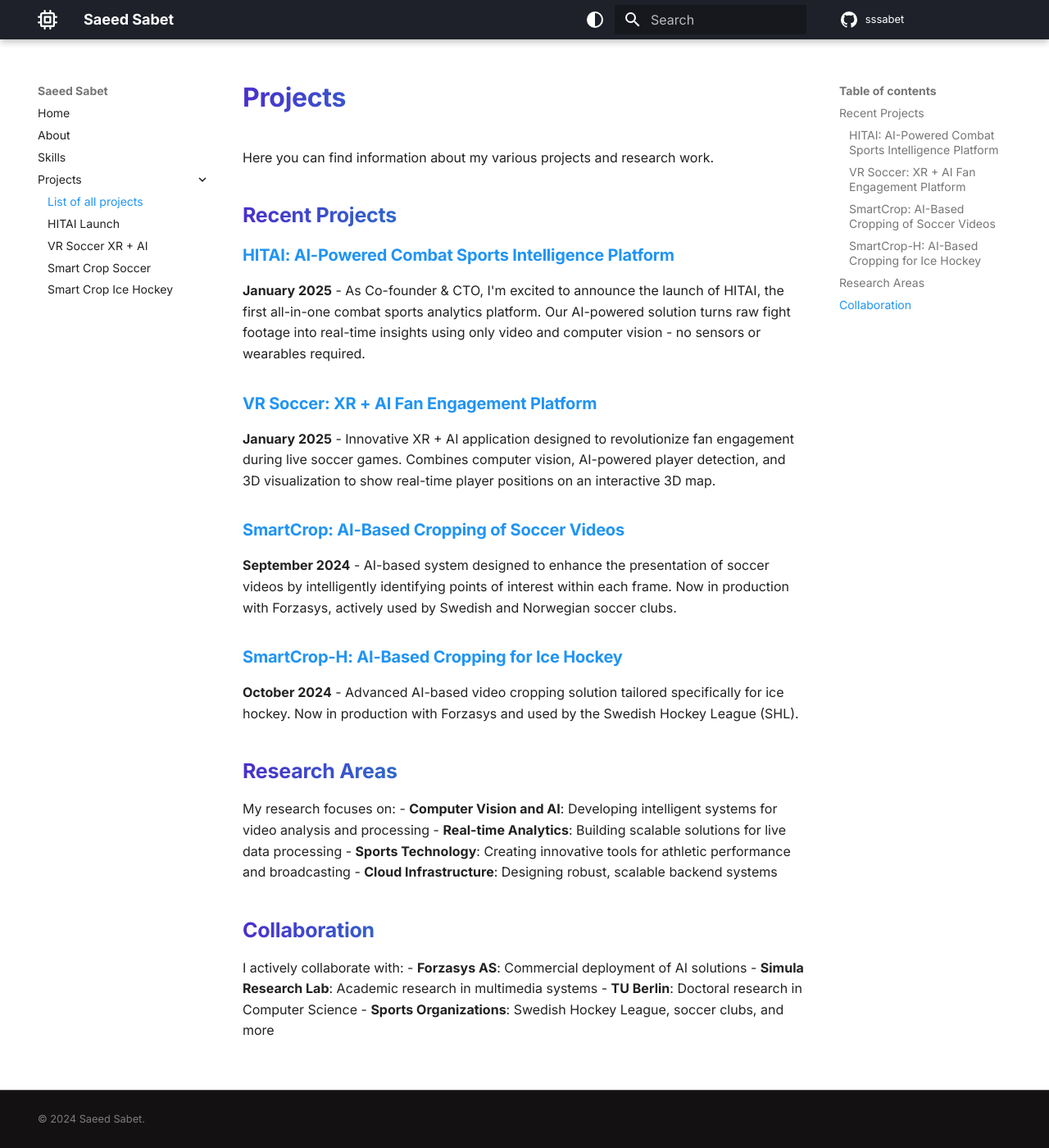
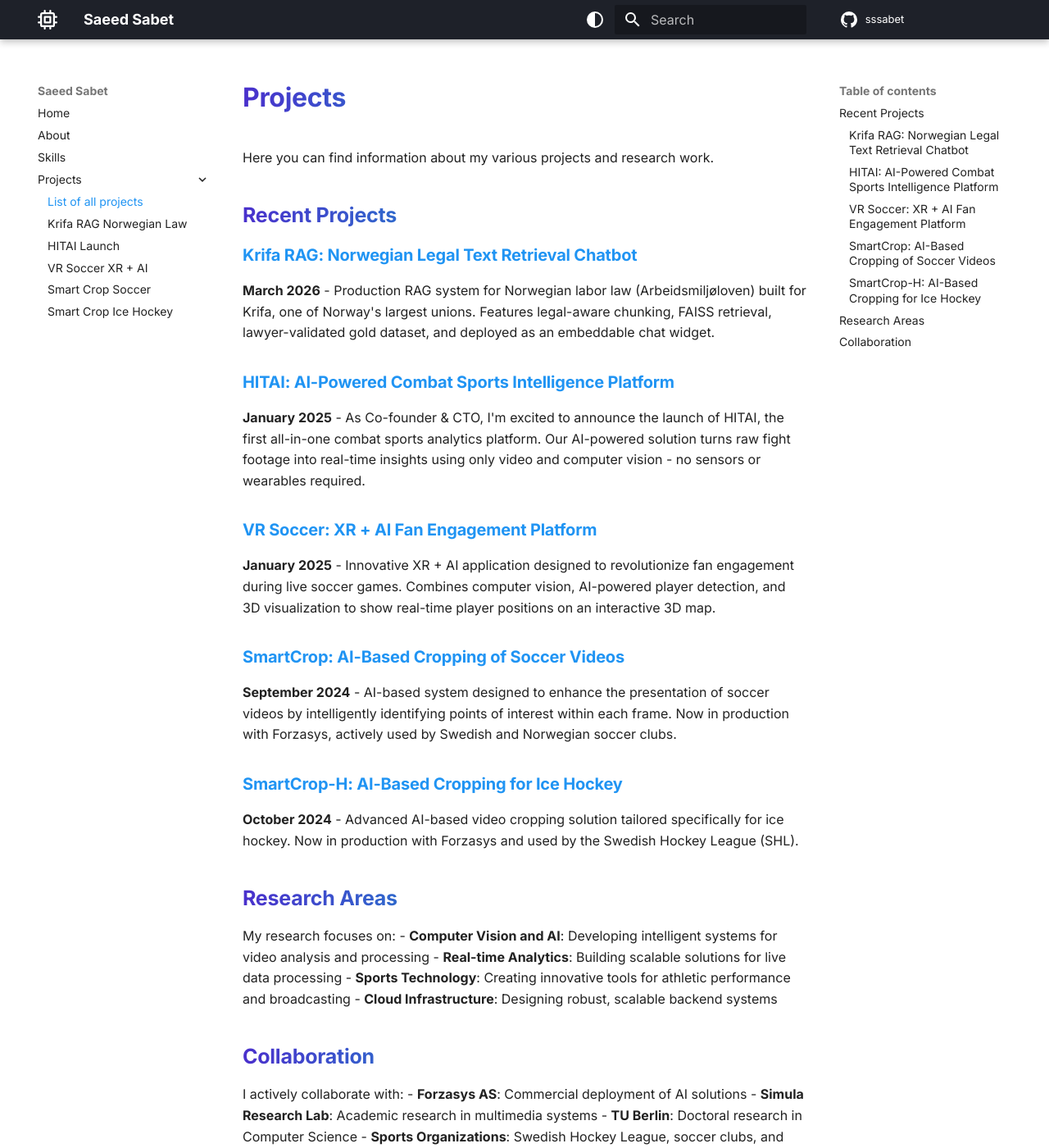
Before and after one commit to sssabet/personal-website, an MkDocs documentation site: the page built from docs/projects/index.md, in a window 1280 px wide and 1400 px high. Shown: the whole window at 82% size. Built offline with MkDocs 1.6.1 and Material for MkDocs 9.7.7, drawn with Linux system fonts in a browser that asks for light colours.

Commit message:
Added the rag retrival project

```diff
--- a/docs/projects/index.md
+++ b/docs/projects/index.md
@@ -3,6 +3,9 @@
 Here you can find information about my various projects and research work.
 
 ## Recent Projects
+
+### [Krifa RAG: Norwegian Legal Text Retrieval Chatbot](2026-03-28-krifa-rag-norwegian-law.md)
+**March 2026** - Production RAG system for Norwegian labor law (Arbeidsmiljøloven) built for Krifa, one of Norway's largest unions. Features legal-aware chunking, FAISS retrieval, lawyer-validated gold dataset, and deployed as an embeddable chat widget.
 
 ### [HITAI: AI-Powered Combat Sports Intelligence Platform](2025-01-27-hitai-launch.md)
 **January 2025** - As Co-founder & CTO, I'm excited to announce the launch of HITAI, the first all-in-one combat sports analytics platform. Our AI-powered solution turns raw fight footage into real-time insights using only video and computer vision - no sensors or wearables required.
--- a/docs/stylesheets/custom.css
+++ b/docs/stylesheets/custom.css
@@ -225,6 +225,38 @@
     transform: scale(1.05); /* Slight zoom effect on hover */
 }
 
+/* Featured projects on home: equal column width + uniform thumbnail size */
+.hover-table.featured-projects {
+    table-layout: fixed;
+}
+
+.hover-table.featured-projects td {
+    width: 33.33%;
+    vertical-align: top;
+}
+
+.hover-table.featured-projects td > a:first-of-type {
+    display: block;
+    aspect-ratio: 16 / 9;
+    overflow: hidden;
+    border-radius: 8px;
+    line-height: 0;
+    background-color: #eee;
+}
+
+.hover-table.featured-projects td img {
+    width: 100%;
+    height: 100%;
+    max-width: none;
+    object-fit: cover;
+    object-position: center;
+    display: block;
+}
+
+.hover-table.featured-projects td:hover img {
+    transform: scale(1.05);
+}
+
 .section-background {
     background-color: #f7f7f7; /* Light gray background */
     padding: 20px;
--- a/mkdocs.yml
+++ b/mkdocs.yml
@@ -13,6 +13,7 @@
     - Skills: skills.md
     - Projects:
         - List of all projects: projects/index.md
+        - Krifa RAG Norwegian Law: projects/2026-03-28-krifa-rag-norwegian-law.md
         - HITAI Launch: projects/2025-01-27-hitai-launch.md
         - VR Soccer XR + AI: projects/2025-01-27-vr-soccer-xr-ai.md
         - Smart Crop Soccer: projects/2024-09-30-smart-crop-soccer.md
```
Also changed, not shown: docs/index.md (+10 -10 lines), docs/projects/2026-03-28-krifa-rag-norwegian-law.md (added, +102 -0 lines), docs/projects/2025-01-27-vr-soccer-xr-ai.md (line endings or trailing spaces), docs/projects/assets/krifa_rag_chatbot.png (added), 1 other file.
